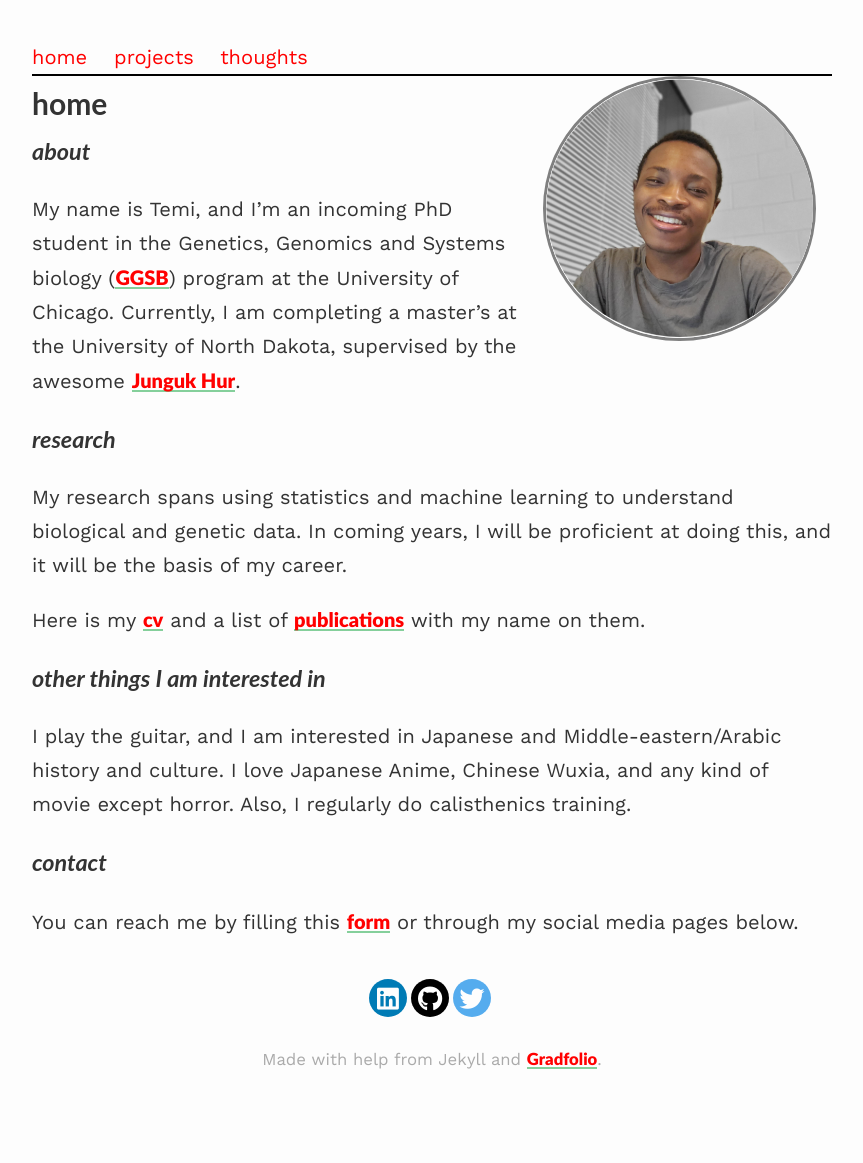
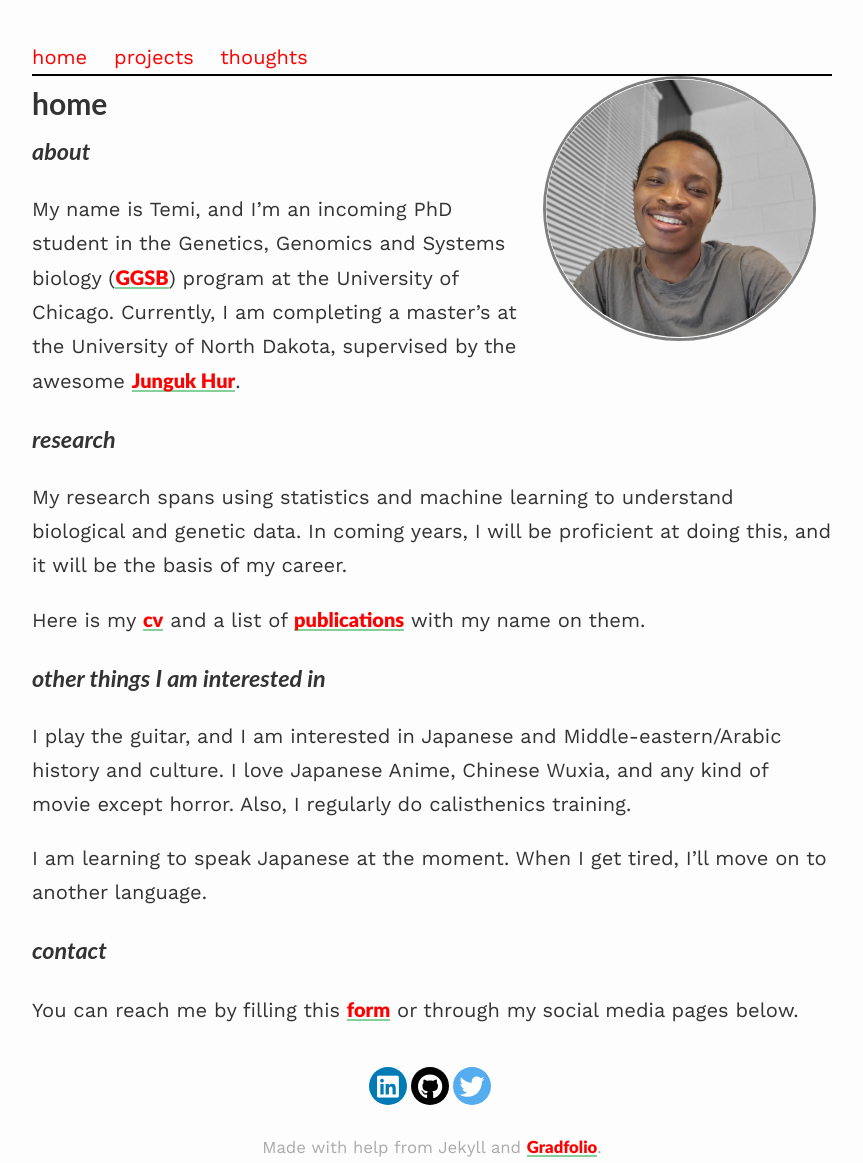
Before and after one commit to tobbyxy/temipete.github.io, a Jekyll site: the page built from index.md, in a window 1280 px wide. Shown: the whole page, without its empty margins (208-1071 px from the left). Built offline with Jekyll 4.4.1, drawn with Linux system fonts in a browser that asks for light colours; nearby versions of some CDN libraries; our own code applies the rules of GitHub Pages for plain Markdown files; before the commit the page ends 1075 px from its top, so only the background shows below that.

Commit message:
Update index.md

```diff
--- a/index.md
+++ b/index.md
@@ -20,6 +20,8 @@ Here is my [cv](../docs/cv.pdf){:target="_blank"} and a list of [publications](.
 ### *other things I am interested in*
 I play the guitar, and I am interested in Japanese and Middle-eastern/Arabic history and culture. I love Japanese Anime, Chinese Wuxia, and any kind of movie except horror. Also, I regularly do calisthenics training.
 
+I am learning to speak Japanese at the moment. When I get tired, I'll move on to another language.
+
 ### *contact*
 
 You can reach me by filling this [form](https://forms.gle/VopPt5H2uhPMD8oT7){:target="_blank"} or through my social media pages below.
```
